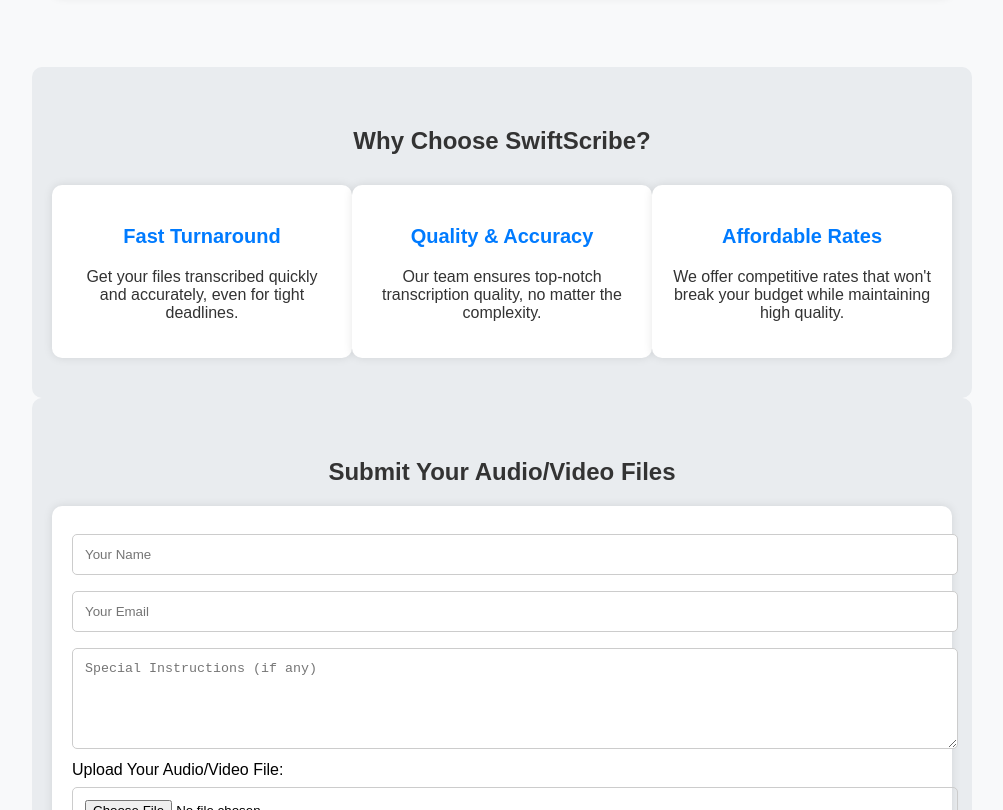
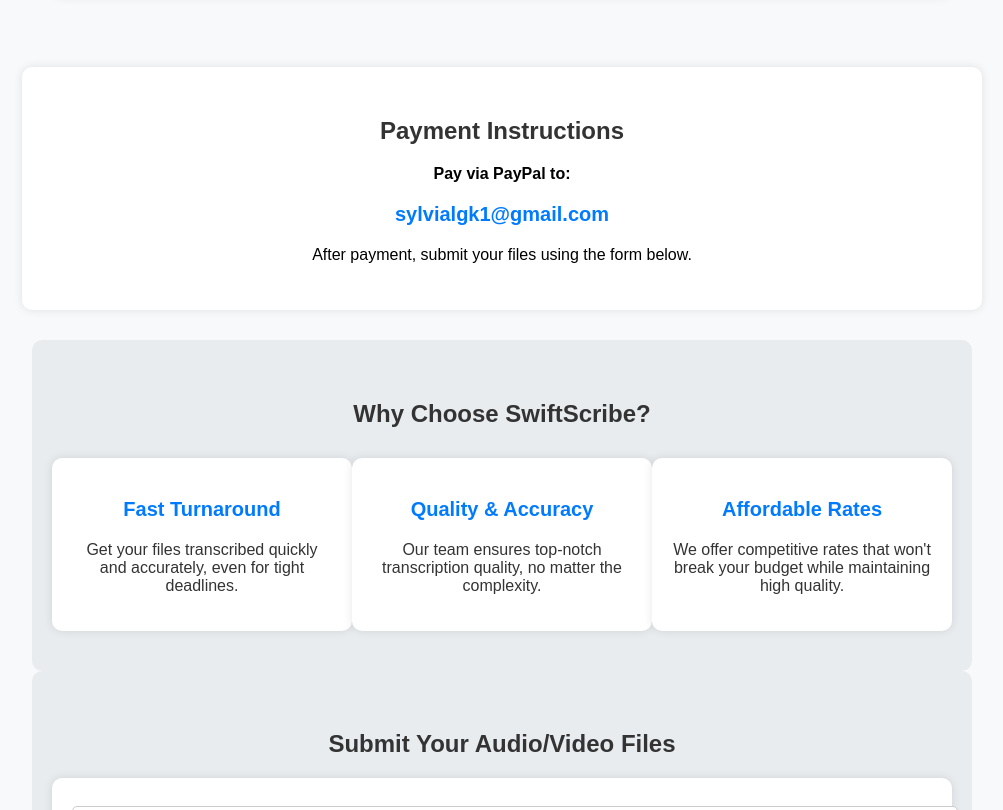
Before and after one commit to Lgkleads1/swift-scribe, a plain HTML site: page index.html in a window 1280 px wide. Shown: the part 668-1478 px from the top of the page, without its empty margins (138-1141 px from the left). Drawn offline with Linux system fonts and the light colour scheme.

Commit message:
Update index.html

```diff
--- a/index.html
+++ b/index.html
@@ -20,7 +20,6 @@
       padding: 80px 20px;
       text-align: center;
       position: relative;
-      overflow: hidden;
     }
 
     header h1 {
@@ -57,7 +56,7 @@
       margin: auto;
     }
 
-    #services .pricing-card {
+    #services .pricing-card, .paypal-section {
       background: #ffffff;
       box-shadow: 0 0 10px rgba(0, 0, 0, 0.1);
       border-radius: 10px;
@@ -66,17 +65,17 @@
       text-align: center;
     }
 
-    #services h2, #about h2, #contact h2 {
+    h2 {
       text-align: center;
       color: #333;
     }
 
-    .pricing-card ul {
+    ul {
       list-style: none;
       padding: 0;
     }
 
-    .pricing-card ul li {
+    ul li {
       font-size: 16px;
       margin: 10px 0;
     }
@@ -161,13 +160,11 @@
       color: #333;
     }
 
-    /* Responsive styles */
     @media (max-width: 768px) {
       .benefits-list {
         flex-direction: column;
         align-items: center;
       }
-
       .benefits-item {
         width: 80%;
         margin-bottom: 20px;
@@ -204,6 +201,13 @@
   </div>
 </section>
 
+<section class="paypal-section">
+  <h2>Payment Instructions</h2>
+  <p><strong>Pay via PayPal to:</strong></p>
+  <p style="font-size: 20px; color: #007bff;"><strong>sylvialgk1@gmail.com</strong></p>
+  <p>After payment, submit your files using the form below.</p>
+</section>
+
 <section id="about">
   <h2>Why Choose SwiftScribe?</h2>
   <div class="benefits-list">
@@ -225,7 +229,6 @@
 <section id="contact">
   <h2>Submit Your Audio/Video Files</h2>
   <div class="contact-form">
-      <!-- Updated Form -->
     <form action="https://swiftscribe.epizy.com/upload.php" method="POST" enctype="multipart/form-data">
       <input type="text" name="client_name" placeholder="Your Name" required>
       <input type="email" name="client_email" placeholder="Your Email" required>
```
Lines whose indentation alone changed are shown as unchanged.
